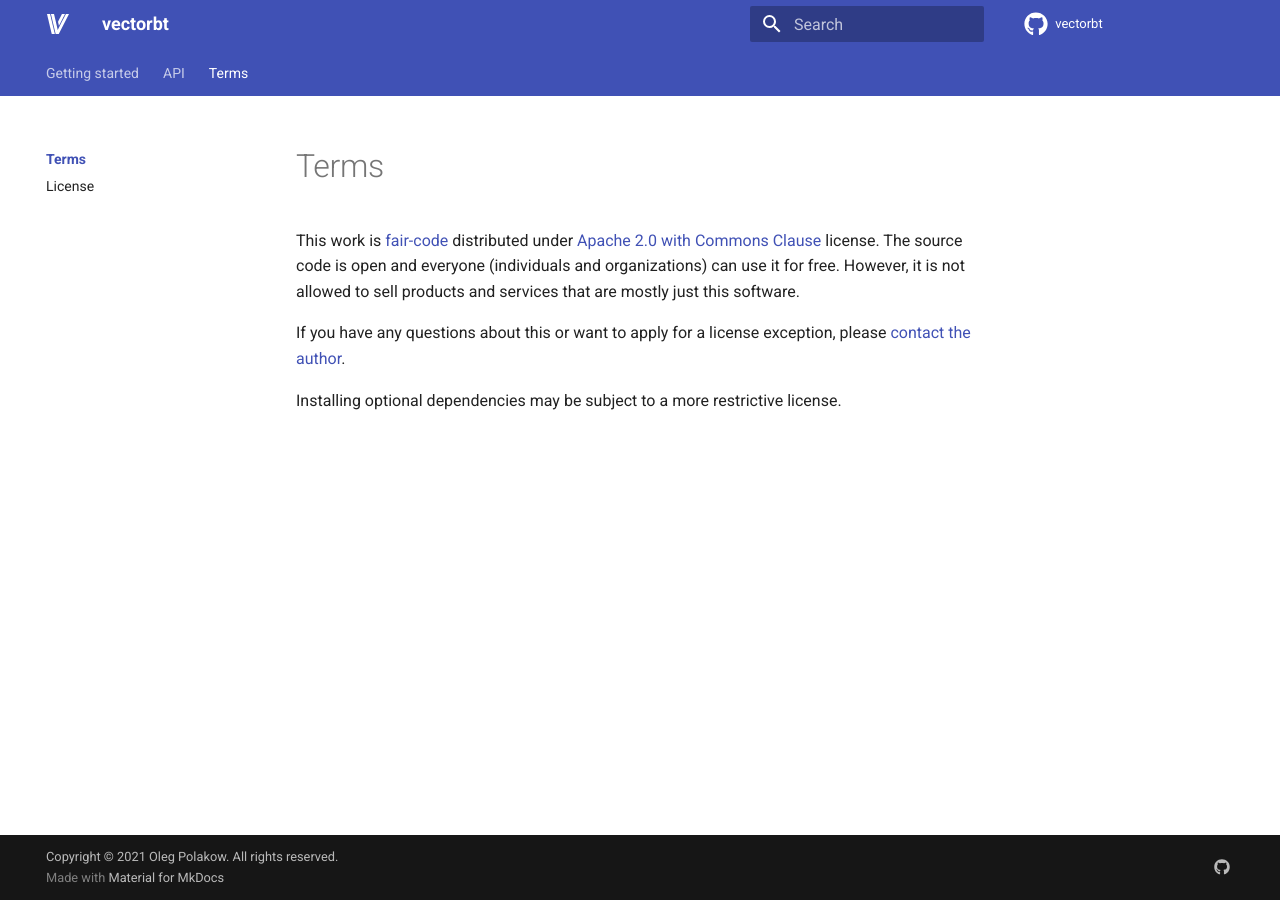
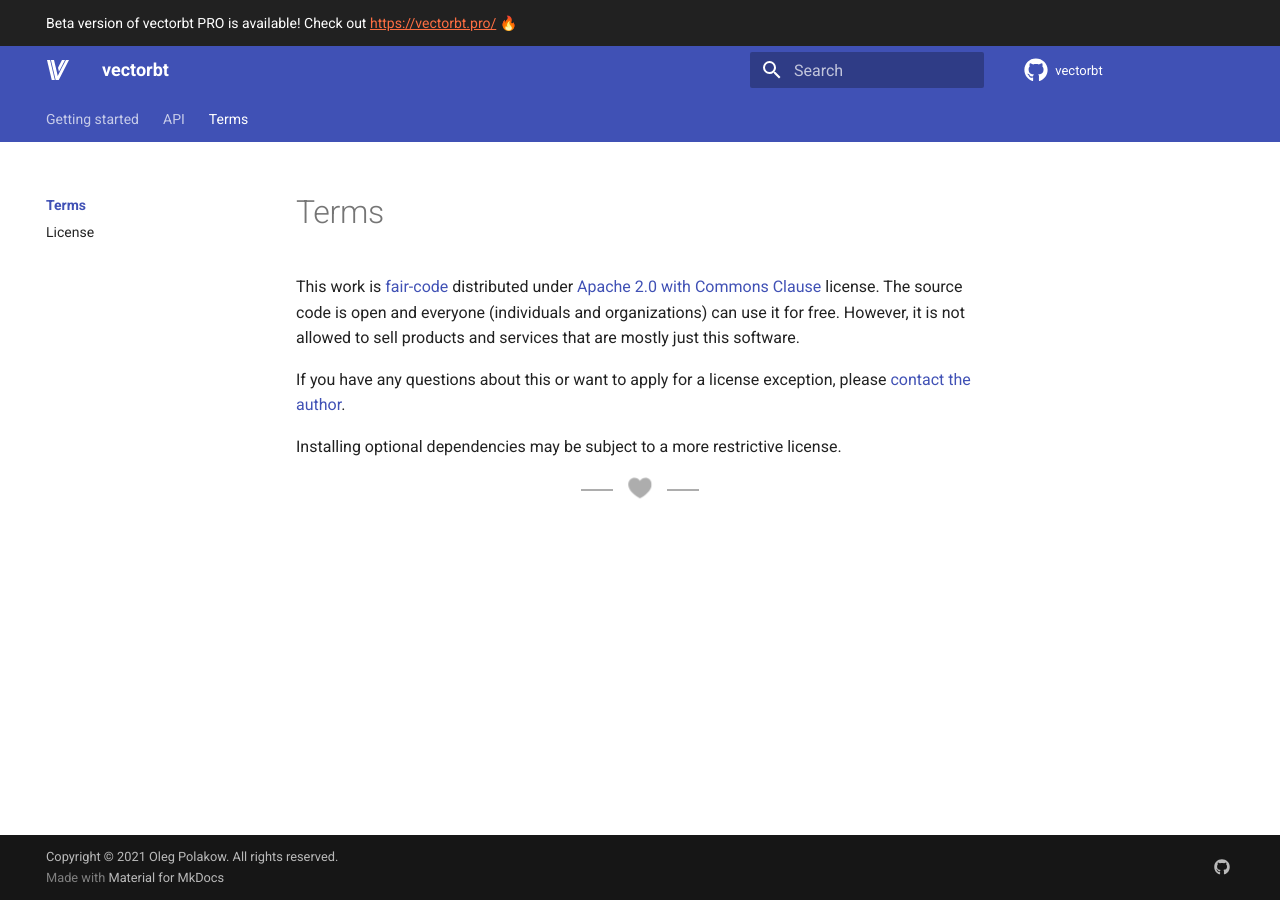
Before and after one commit to polakowo/vectorbt, an MkDocs documentation site: the page built from docs/docs/terms/index.md, in a window 1280 px wide. Built offline with MkDocs 1.6.1 and Material for MkDocs 9.7.7, drawn with Linux system fonts in a browser that asks for light colours; comment, search, counter and statistics services are not loaded.

Commit message:
Add notice about vectorbt PRO

```diff
--- a/docs/docs/assets/stylesheets/extra.css
+++ b/docs/docs/assets/stylesheets/extra.css
@@ -1,3 +1,9 @@
+/* Normal colors */
+:root {
+  --md-heart: #{$clr-red-a200};
+  --md-heart-big: #{$clr-red-a400};
+}
+
 .dobjtype {
     display: inline-block;
     margin-left: 0.5rem;
@@ -15,3 +21,37 @@
 .githublink:hover {
     color: var(--md-accent-fg-color) !important;
 }
+
+.twemoji.heart-throb svg, .twemoji.heart-throb-hover svg {
+    position: relative;
+    color: var(--md-heart);
+    animation: pulse 1.5s ease infinite;
+}
+
+@keyframes pulse {
+  0% { transform: scale(1); }
+  40% { color: var(--md-heart-big); transform: scale(1.3); }
+  50% { transform: scale(1.2); }
+  60% { color: var(--md-heart-big); transform: scale(1.3); }
+  100% { transform: scale(1); }
+}
+
+.sponsorship {
+    text-align: center;
+}
+
+footer.sponsorship hr {
+    display: inline-block;
+    width: 32px;
+    margin: 0 14px;
+    vertical-align: middle;
+    border-bottom: 2px solid var(--md-default-fg-color--lighter);
+}
+
+footer.sponsorship:hover hr {
+    border-color: var(--md-accent-fg-color);
+}
+
+footer.sponsorship:not(:hover) .twemoji.heart-throb-hover svg {
+    color: var(--md-default-fg-color--lighter) !important;
+}
--- a/docs/mkdocs.yml
+++ b/docs/mkdocs.yml
@@ -37,6 +37,7 @@ theme:
     code: Roboto Mono
   logo: assets/logo/logo-white.svg
   favicon: /assets/logo/favicon.png
+  sponsor: "https://github.com/sponsors/polakowo"
 
 # Customization
 markdown_extensions:
--- a/docs/overrides/main.html
+++ b/docs/overrides/main.html
@@ -48,3 +48,23 @@
     <meta name="msapplication-config" content="/assets/logo/browserconfig.xml">
     <meta name="theme-color" content="#1e2029">
 {% endblock %}
+
+{% block announce %}
+    Beta version of vectorbt PRO is available! Check out <a href="https://vectorbt.pro/" style="color: #ff6e42; text-decoration: underline;">https://vectorbt.pro/</a> 🔥
+{% endblock %}
+
+{% block content %}
+  {{ super() }}
+  {% if config.theme.sponsor %}
+  <footer class="sponsorship">
+    <hr>
+    <a href="{{config.theme.sponsor}}" title="Become a sponsor">
+      <span class="twemoji heart-throb-hover">
+        {% set icon = "octicons/heart-fill-16" %}
+        {% include ".icons/" ~ icon ~ ".svg" %}
+      </span>
+    </a>
+    <hr>
+  </footer>
+  {% endif %}
+{% endblock %}
```
Also changed, not shown: README.md, 2 other files.
